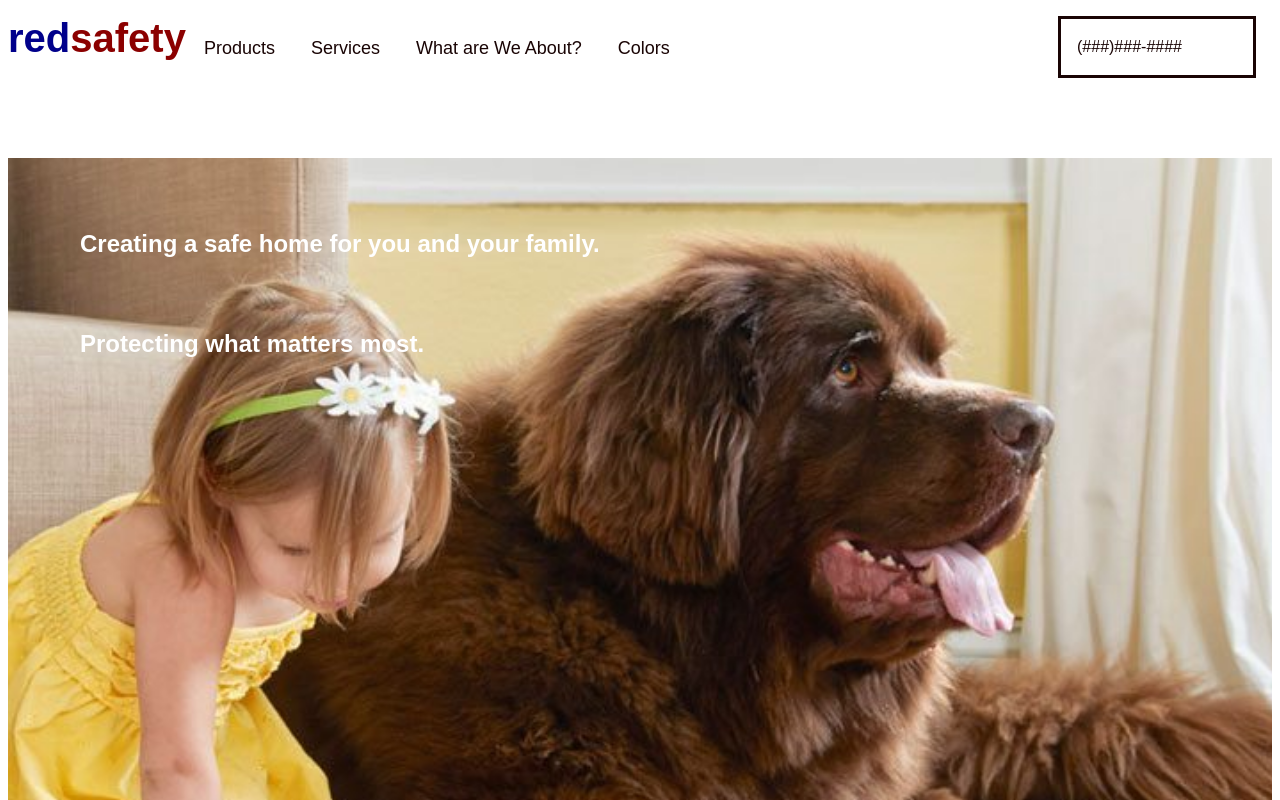
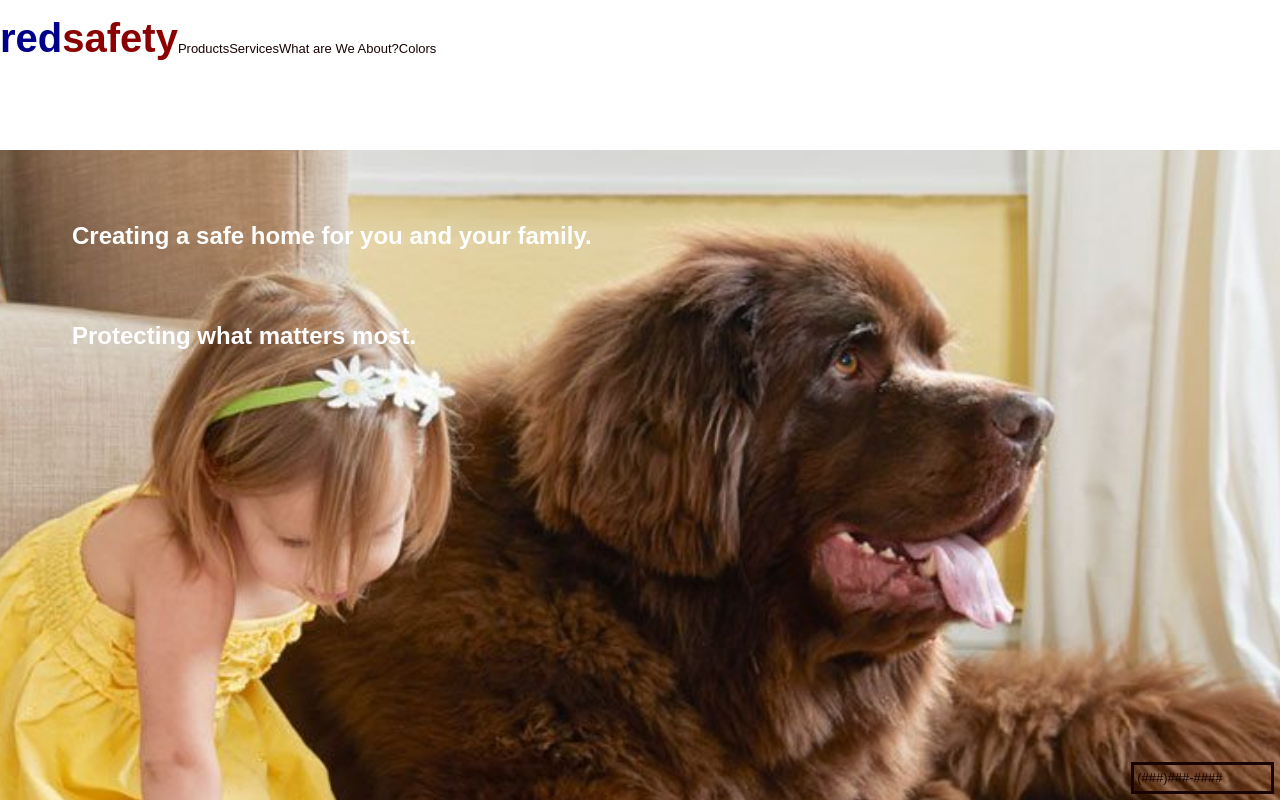
Before and after one commit to JackHermes/red-main-website, a React app: page / in a window 1280 px wide. Shown: the top 800 px of the page. Built offline with nearby package versions, Linux system fonts and the light colour scheme.

Commit message:
Removed empty gap outside html/body

```diff
--- a/src/Components/App.css
+++ b/src/Components/App.css
@@ -1,3 +1,8 @@
+html, body {
+  margin: 0;
+  height: 100%;
+}
+
 body {
   background-color: white;
   color: #190404;
@@ -27,29 +32,3 @@ a:hover {
   grid-row: 49 / 54 ;
   z-index: 2;
 }
-
-/* ----------------------------------- */
-@media (min-width: 500px) {
-
-  .navigation {
-    font-size: large;
-  }
-
-  .navigation > a {
-    margin-right: 1em;
-    margin-left: 1em;
-  }
-
-  .color-section {
-  }
-
-  .contact-us-box {
-    align-content: center;
-    border: solid;
-    font-size: inherit;
-    padding: 1em;
-    position: absolute;
-    right: 2em;
-    top: 1em;
-  }
-}
```
